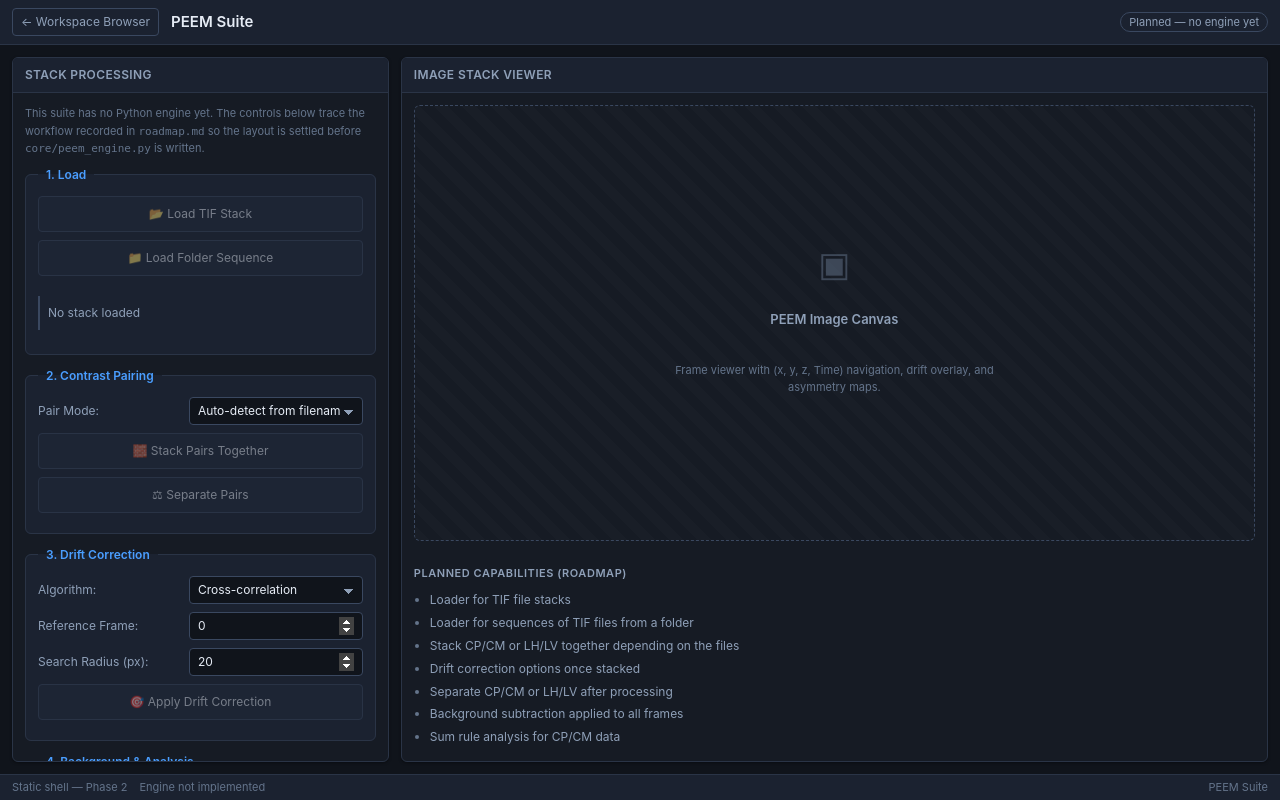
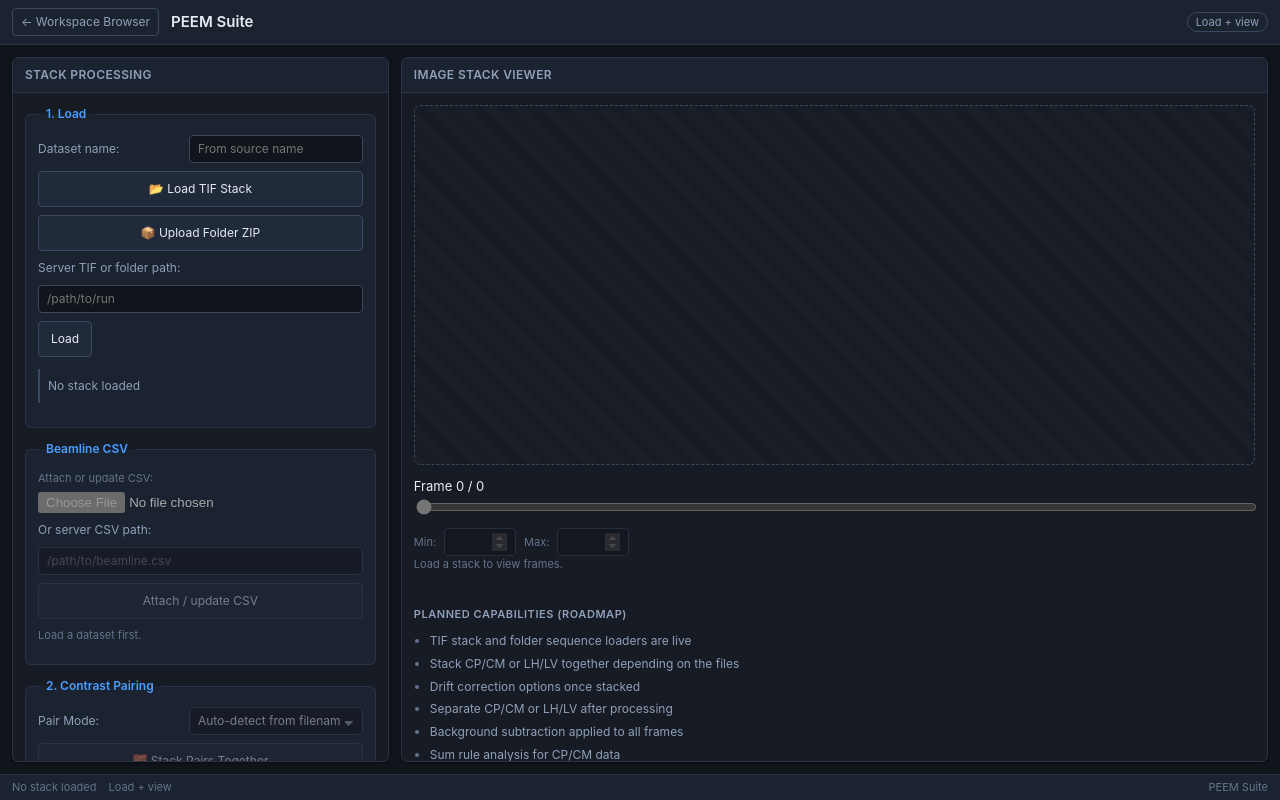
Before and after one commit to fawkesdx/TensorSpec, a FastAPI app: page /suites/peem_suite.html in a window 1280 px wide. Run offline with FastAPI, Linux system fonts and the light colour scheme.

Commit message:
feat(peem): add suite load UI and frame canvas
Co-authored-by: Cursor <cursoragent@cursor.com>

```diff
--- a/tensorspec/web/static/js/api.js
+++ b/tensorspec/web/static/js/api.js
@@ -208,6 +208,25 @@ const TensorSpecAPI = (() => {
             if (name) form.append("name", name);
             if (logFile) form.append("log", logFile);
             return upload("/api/arpes/load", form);
+        },
+        loadPeem: ({ file, serverPath, csvFile, csvPath, name } = {}) => {
+            const form = new FormData();
+            if (file) form.append("file", file);
+            if (serverPath) form.append("server_path", serverPath);
+            if (csvFile) form.append("csv", csvFile);
+            if (csvPath) form.append("csv_path", csvPath);
+            if (name) form.append("name", name);
+            return upload("/api/peem/load", form);
+        },
+        peemMeta: (name) =>
+            request(`/api/peem/${encodeURIComponent(name)}/meta`),
+        peemFrame: (name, i) =>
+            request(`/api/peem/${encodeURIComponent(name)}/frame/${i}`),
+        peemAttachCsv: (name, { csvFile, csvPath } = {}) => {
+            const form = new FormData();
+            if (csvFile) form.append("csv", csvFile);
+            if (csvPath) form.append("csv_path", csvPath);
+            return upload(`/api/peem/${encodeURIComponent(name)}/attach-csv`, form);
         },
         processRoles: (name) =>
             request(`/api/arpes/process/${encodeURIComponent(name)}/roles`),
--- /dev/null
+++ b/tensorspec/web/static/js/peem_suite.js
@@ -0,0 +1,225 @@
+const el = (id) => document.getElementById(id);
+
+const dom = {
+    name: el("peem-name"),
+    tif: el("peem-tif"),
+    zip: el("peem-zip"),
+    serverPath: el("peem-server-path"),
+    loadPath: el("peem-load-path"),
+    status: el("peem-status"),
+    csvControls: el("peem-csv-controls"),
+    csvFile: el("peem-csv-file"),
+    csvPath: el("peem-csv-path"),
+    attachCsv: el("peem-attach-csv"),
+    csvStatus: el("peem-csv-status"),
+    csvPrompt: el("peem-csv-prompt"),
+    csvCandidates: el("peem-csv-candidates"),
+    continueWithout: el("peem-continue"),
+    canvas: el("peem-canvas"),
+    frame: el("peem-frame"),
+    frameLabel: el("peem-frame-label"),
+    frameMeta: el("peem-frame-meta"),
+    vmin: el("peem-vmin"),
+    vmax: el("peem-vmax"),
+    footerStatus: el("peem-footer-status"),
+};
+
+const state = {
+    name: "",
+    nFrames: 0,
+    frameIndex: 0,
+    vmin: 0,
+    vmax: 1,
+    frameData: null,
+    requestId: 0,
+};
+
+function setBusy(busy, message = "") {
+    dom.tif.disabled = busy;
+    dom.zip.disabled = busy;
+    dom.serverPath.disabled = busy;
+    dom.loadPath.disabled = busy;
+    if (message) {
+        dom.status.textContent = message;
+        dom.footerStatus.textContent = message;
+    }
+}
+
+function renderFrame() {
+    if (!state.frameData) return;
+    const { shape, intensity } = state.frameData;
+    const [height, width] = shape;
+    dom.canvas.width = width;
+    dom.canvas.height = height;
+
+    const context = dom.canvas.getContext("2d");
+    const image = context.createImageData(width, height);
+    const low = Math.min(state.vmin, state.vmax);
+    const high = Math.max(state.vmin, state.vmax);
+    const span = high - low;
+
+    for (let y = 0; y < height; y += 1) {
+        for (let x = 0; x < width; x += 1) {
+            const value = intensity[y][x];
+            const scaled = Number.isFinite(value) && span > 0
+                ? Math.round(255 * Math.max(0, Math.min(1, (value - low) / span)))
+                : 0;
+            const offset = 4 * (y * width + x);
+            image.data[offset] = scaled;
+            image.data[offset + 1] = scaled;
+            image.data[offset + 2] = scaled;
+            image.data[offset + 3] = 255;
+        }
+    }
+    context.putImageData(image, 0, 0);
+}
+
+async function showFrame(index) {
+    if (!state.name) return;
+    const requestId = ++state.requestId;
+    const clamped = Math.max(0, Math.min(state.nFrames - 1, Number(index) || 0));
+    dom.frameMeta.textContent = `Loading frame ${clamped + 1}…`;
+    try {
+        const frame = await TensorSpecAPI.peemFrame(state.name, clamped);
+        if (requestId !== state.requestId) return;
+        state.frameIndex = clamped;
+        state.frameData = frame;
+        state.vmin = frame.vmin;
+        state.vmax = frame.vmax;
+        dom.frame.value = String(clamped);
+        dom.frameLabel.textContent = `${clamped + 1} / ${state.nFrames}`;
+        dom.vmin.value = String(frame.vmin);
+        dom.vmax.value = String(frame.vmax);
+        const details = [frame.frame_name, frame.pol, `${frame.shape[1]} × ${frame.shape[0]}`]
+            .filter(Boolean);
+        dom.frameMeta.textContent = details.join(" · ");
+        renderFrame();
+    } catch (error) {
+        if (requestId === state.requestId) {
+            dom.frameMeta.textContent = `Frame error: ${error.message}`;
+        }
+    }
+}
+
+function showCsvState(summary) {
+    dom.csvControls.disabled = false;
+    dom.csvPrompt.hidden = Boolean(summary.csv_attached);
+    dom.csvCandidates.replaceChildren();
+
+    if (summary.csv_attached) {
+        dom.csvStatus.textContent = summary.I0_present
+            ? "CSV + I0 OK"
+            : "CSV attached; I0 not found";
+        return;
+    }
+
+    dom.csvStatus.textContent = "No beamline CSV attached";
+    for (const path of summary.csv_candidates || []) {
+        const item = document.createElement("li");
+        const button = document.createElement("button");
+        button.type = "button";
+        button.className = "btn";
+        button.textContent = path;
+        button.addEventListener("click", () => {
+            dom.csvPath.value = path;
+            attachCsv();
+        });
+        item.append(button);
+        dom.csvCandidates.append(item);
+    }
+}
+
+async function acceptLoad(summary) {
+    state.name = summary.name;
+    state.nFrames = summary.n_frames;
+    state.frameIndex = 0;
+    state.frameData = null;
+    dom.name.value = summary.name;
+    dom.frame.min = "0";
+    dom.frame.max = String(Math.max(0, summary.n_frames - 1));
+    dom.frame.value = "0";
+    dom.frame.disabled = summary.n_frames < 2;
+    dom.vmin.disabled = false;
+    dom.vmax.disabled = false;
+    dom.status.textContent = `Loaded ${summary.name}: ${summary.n_frames} frame(s)`;
+    dom.footerStatus.textContent = `${summary.name} · ${summary.n_frames} frame(s)`;
+    showCsvState(summary);
+    await showFrame(0);
+}
+
+async function loadPeem(source) {
+    const name = dom.name.value.trim();
+    setBusy(true, "Loading PEEM data…");
+    try {
+        const summary = await TensorSpecAPI.loadPeem({ ...source, name });
+        await acceptLoad(summary);
+    } catch (error) {
+        dom.status.textContent = `Load error: ${error.message}`;
+        dom.footerStatus.textContent = "Load failed";
+    } finally {
+        setBusy(false);
+    }
+}
+
+async function attachCsv() {
+    if (!state.name) return;
+    const csvFile = dom.csvFile.files[0] || null;
+    const csvPath = dom.csvPath.value.trim();
+    if (!csvFile && !csvPath) {
+        dom.csvStatus.textContent = "Choose a CSV file or enter a server path.";
+        return;
+    }
+
+    dom.attachCsv.disabled = true;
+    dom.csvStatus.textContent = "Attaching CSV…";
+    try {
+        const summary = await TensorSpecAPI.peemAttachCsv(state.name, { csvFile, csvPath });
+        showCsvState(summary);
+    } catch (error) {
+        dom.csvStatus.textContent = `CSV error: ${error.message}`;
+    } finally {
+        dom.attachCsv.disabled = false;
+    }
+}
+
+dom.tif.addEventListener("change", () => {
+    const file = dom.tif.files[0];
+    if (file) loadPeem({ file });
+});
+
+dom.zip.addEventListener("change", () => {
+    const file = dom.zip.files[0];
+    if (file) loadPeem({ file });
+});
+
+dom.loadPath.addEventListener("click", () => {
+    const serverPath = dom.serverPath.value.trim();
+    if (!serverPath) {
+        dom.status.textContent = "Enter a server TIF or folder path.";
+        return;
+    }
+    loadPeem({ serverPath });
+});
+
+dom.serverPath.addEventListener("keydown", (event) => {
+    if (event.key === "Enter") dom.loadPath.click();
+});
+
+dom.attachCsv.addEventListener("click", attachCsv);
+dom.continueWithout.addEventListener("click", () => {
+    dom.csvPrompt.hidden = true;
+    dom.csvStatus.textContent = "Continuing without beamline CSV";
+});
+
+dom.frame.addEventListener("input", () => showFrame(dom.frame.value));
+
+for (const input of [dom.vmin, dom.vmax]) {
+    input.addEventListener("input", () => {
+        const vmin = Number(dom.vmin.value);
+        const vmax = Number(dom.vmax.value);
+        if (!Number.isFinite(vmin) || !Number.isFinite(vmax)) return;
+        state.vmin = Math.min(vmin, vmax);
+        state.vmax = Math.max(vmin, vmax);
+        renderFrame();
+    });
+}
--- a/tensorspec/web/templates/suites/peem_suite.html
+++ b/tensorspec/web/templates/suites/peem_suite.html
@@ -12,34 +12,68 @@
 
 <body>
     <div class="suite">
-
         <header class="suite-header">
             <a class="suite-header__back" href="../main_browser.html">&#8592; Workspace Browser</a>
             <h1 class="suite-header__title">PEEM Suite</h1>
             <div class="suite-header__spacer"></div>
-            <span class="badge">Planned &mdash; no engine yet</span>
+            <span class="badge">Load + view</span>
         </header>
 
         <div class="suite-body suite-body--split">
-
             <section class="panel">
                 <div class="panel__header">
                     <h2 class="panel__title">Stack Processing</h2>
                 </div>
                 <div class="panel__body" style="padding:12px">
-
-                    <p class="hint">This suite has no Python engine yet. The controls below trace the workflow recorded
-                        in <code>roadmap.md</code> so the layout is settled before <code>core/peem_engine.py</code> is
-                        written.</p>
-
                     <fieldset class="fieldset">
                         <legend>1. Load</legend>
-                        <button type="button" class="btn btn--block" disabled>&#128194; Load TIF Stack</button>
-                        <button type="button" class="btn btn--block" disabled>&#128193; Load Folder Sequence</button>
-                        <p class="status-line">No stack loaded</p>
+                        <div class="form-row">
+                            <label for="peem-name">Dataset name:</label>
+                            <input class="field" id="peem-name" type="text" maxlength="64" placeholder="From source name">
+                        </div>
+
+                        <label class="btn btn--block" for="peem-tif" style="display:block;text-align:center;cursor:pointer">
+                            &#128194; Load TIF Stack
+                        </label>
+                        <input id="peem-tif" type="file" accept=".tif,.tiff,image/tiff" hidden>
+
+                        <label class="btn btn--block" for="peem-zip" style="display:block;text-align:center;cursor:pointer;margin-top:8px">
+                            &#128230; Upload Folder ZIP
+                        </label>
+                        <input id="peem-zip" type="file" accept=".zip,application/zip" hidden>
+
+                        <div class="form-row form-row--stacked" style="margin-top:8px">
+                            <label for="peem-server-path">Server TIF or folder path:</label>
+                            <div class="inline">
+                                <input class="field" id="peem-server-path" type="text" placeholder="/path/to/run">
+                                <button type="button" class="btn" id="peem-load-path">Load</button>
+                            </div>
+                        </div>
+                        <p class="status-line" id="peem-status">No stack loaded</p>
                     </fieldset>
 
-                    <fieldset class="fieldset">
+                    <fieldset class="fieldset" id="peem-csv-controls" disabled>
+                        <legend>Beamline CSV</legend>
+                        <label class="hint" for="peem-csv-file" style="display:block">
+                            Attach or update CSV:
+                            <input id="peem-csv-file" type="file" accept=".csv,text/csv" style="display:block;margin-top:4px;width:100%">
+                        </label>
+                        <div class="form-row form-row--stacked">
+                            <label for="peem-csv-path">Or server CSV path:</label>
+                            <input class="field" id="peem-csv-path" type="text" placeholder="/path/to/beamline.csv">
+                        </div>
+                        <button type="button" class="btn btn--block" id="peem-attach-csv">Attach / update CSV</button>
+                        <p class="hint" id="peem-csv-status">Load a dataset first.</p>
+                    </fieldset>
+
+                    <fieldset class="fieldset" id="peem-csv-prompt" hidden>
+                        <legend>Beamline CSV not attached</legend>
+                        <p class="hint">No beamline CSV found. Choose CSV, or Continue without.</p>
+                        <ul class="planned" id="peem-csv-candidates"></ul>
+                        <button type="button" class="btn btn--block" id="peem-continue">Continue without</button>
+                    </fieldset>
+
+                    <fieldset class="fieldset" disabled>
                         <legend>2. Contrast Pairing</legend>
                         <div class="form-row">
                             <label for="peem-mode">Pair Mode:</label>
@@ -53,7 +87,7 @@
                         <button type="button" class="btn btn--block" disabled>&#9878; Separate Pairs</button>
                     </fieldset>
 
-                    <fieldset class="fieldset">
+                    <fieldset class="fieldset" disabled>
                         <legend>3. Drift Correction</legend>
                         <div class="form-row">
                             <label for="peem-algo">Algorithm:</label>
@@ -74,7 +108,7 @@
                         <button type="button" class="btn btn--block" disabled>&#127919; Apply Drift Correction</button>
                     </fieldset>
 
-                    <fieldset class="fieldset">
+                    <fieldset class="fieldset" disabled>
                         <legend>4. Background &amp; Analysis</legend>
                         <label class="check"><input type="checkbox" checked> Apply background subtraction to all frames</label>
                         <button type="button" class="btn btn--block" disabled>&#9660; Subtract Background</button>
@@ -83,7 +117,6 @@
                     </fieldset>
 
                     <button type="button" class="btn btn--primary" disabled>&#128229; Push Stack to Workspace</button>
-
                 </div>
             </section>
 
@@ -92,17 +125,26 @@
                     <h2 class="panel__title">Image Stack Viewer</h2>
                 </div>
                 <div class="panel__body" style="padding:12px; display:flex; flex-direction:column; gap:12px">
-                    <div class="canvas" style="flex:1 1 auto">
-                        <div class="canvas__glyph" aria-hidden="true">&#9635;</div>
-                        <p class="canvas__title">PEEM Image Canvas</p>
-                        <p class="canvas__meta">Frame viewer with (x, y, z, Time) navigation, drift overlay, and
-                            asymmetry maps.</p>
+                    <div class="canvas" style="flex:1 1 auto;min-height:360px;padding:0;overflow:auto">
+                        <canvas id="peem-canvas" width="1" height="1"
+                            style="display:block;width:100%;height:auto;image-rendering:pixelated"
+                            aria-label="PEEM intensity frame"></canvas>
+                    </div>
+                    <div>
+                        <label for="peem-frame">Frame <span id="peem-frame-label">0 / 0</span></label>
+                        <input id="peem-frame" type="range" min="0" max="0" value="0" disabled style="width:100%">
+                        <div class="inline" style="margin-top:8px">
+                            <label for="peem-vmin">Min:</label>
+                            <input class="field field--num" id="peem-vmin" type="number" step="any" disabled>
+                            <label for="peem-vmax">Max:</label>
+                            <input class="field field--num" id="peem-vmax" type="number" step="any" disabled>
+                        </div>
+                        <p class="hint" id="peem-frame-meta">Load a stack to view frames.</p>
                     </div>
                     <div>
                         <h3 class="section-heading">Planned capabilities (roadmap)</h3>
                         <ul class="planned">
-                            <li>Loader for TIF file stacks</li>
-                            <li>Loader for sequences of TIF files from a folder</li>
+                            <li>TIF stack and folder sequence loaders are live</li>
                             <li>Stack CP/CM or LH/LV together depending on the files</li>
                             <li>Drift correction options once stacked</li>
                             <li>Separate CP/CM or LH/LV after processing</li>
@@ -112,20 +154,21 @@
                     </div>
                 </div>
             </section>
-
         </div>
 
         <footer class="statusbar">
             <div class="statusbar__group">
-                <span>Static shell &mdash; Phase 2</span>
-                <span>Engine not implemented</span>
+                <span id="peem-footer-status">No stack loaded</span>
+                <span>Load + view</span>
             </div>
             <div class="statusbar__group">
                 <span>PEEM Suite</span>
             </div>
         </footer>
+    </div>
 
-    </div>
+    <script src="../../static/js/api.js"></script>
+    <script type="module" src="../../static/js/peem_suite.js"></script>
 </body>
 
 </html>
```
